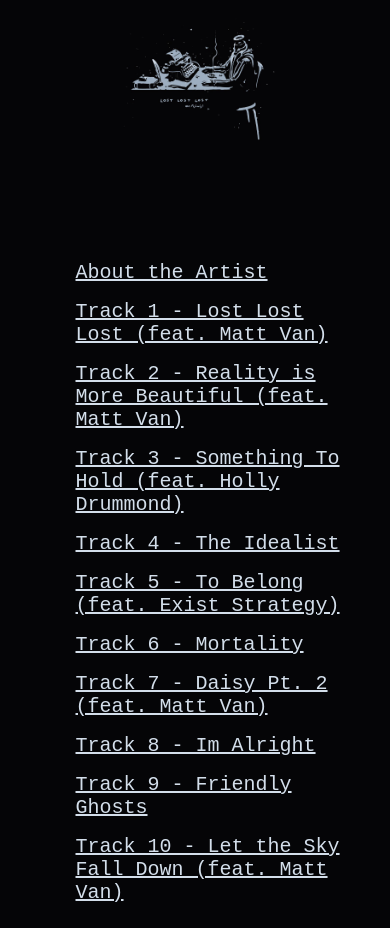
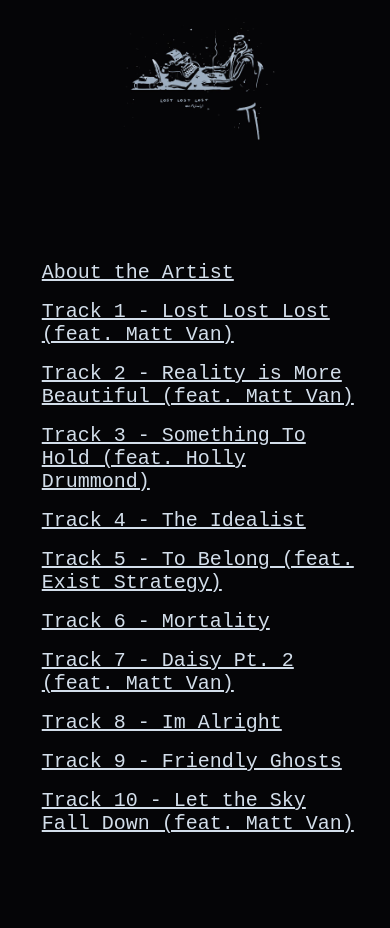
Before and after one commit to DarinSpitzer/lostlostlost, a plain HTML site: page index.html in a window 390 px wide. After the commit the page ends 859 px from the top, so only its background shows below. Drawn offline with Linux system fonts and the light colour scheme.

Commit message:
Add files via upload

```diff
--- a/main.css
+++ b/main.css
@@ -19,7 +19,7 @@ img{
 div.index{
     text-align: left;
     margin-top: 30vh;
-    margin-left: 5vw;
+    margin-left: 4vw;
     margin-right: 60vw;
     color: #D3DEEA;
 }
@@ -36,6 +36,7 @@ ul.tracks li {
     list-style-type: none;
     padding: 8px;
     overflow: hidden;
+    margin-left:-4vh
 }
 
 h1{
@@ -125,7 +126,13 @@ div.index a{
         text-align: left;
         margin-top: 30vh;
         margin-left: 5vw;
-        margin-right: 5vw;
+        margin-right: 6vw;
+    }
+
+    ul.tracks li {
+        list-style-type: none;
+        padding: 8px;
+        overflow: hidden;
     }
 
     div.description{
```
